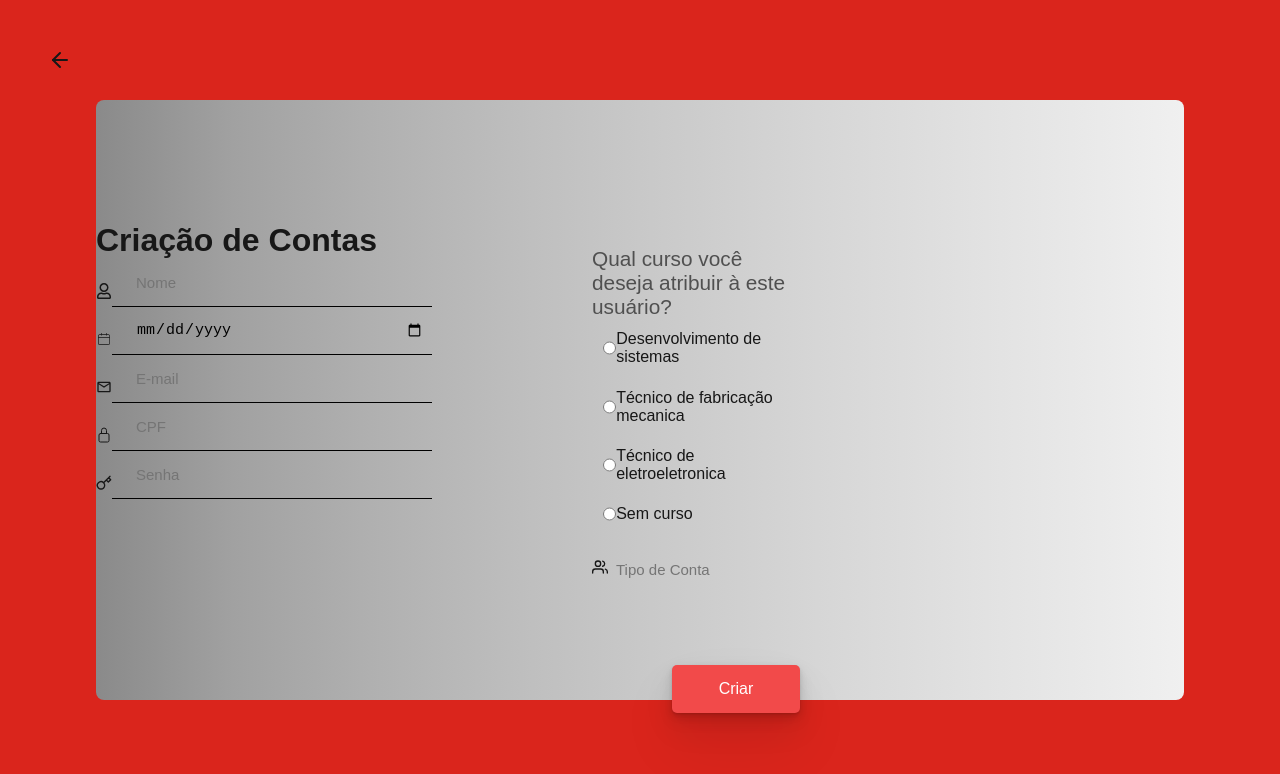
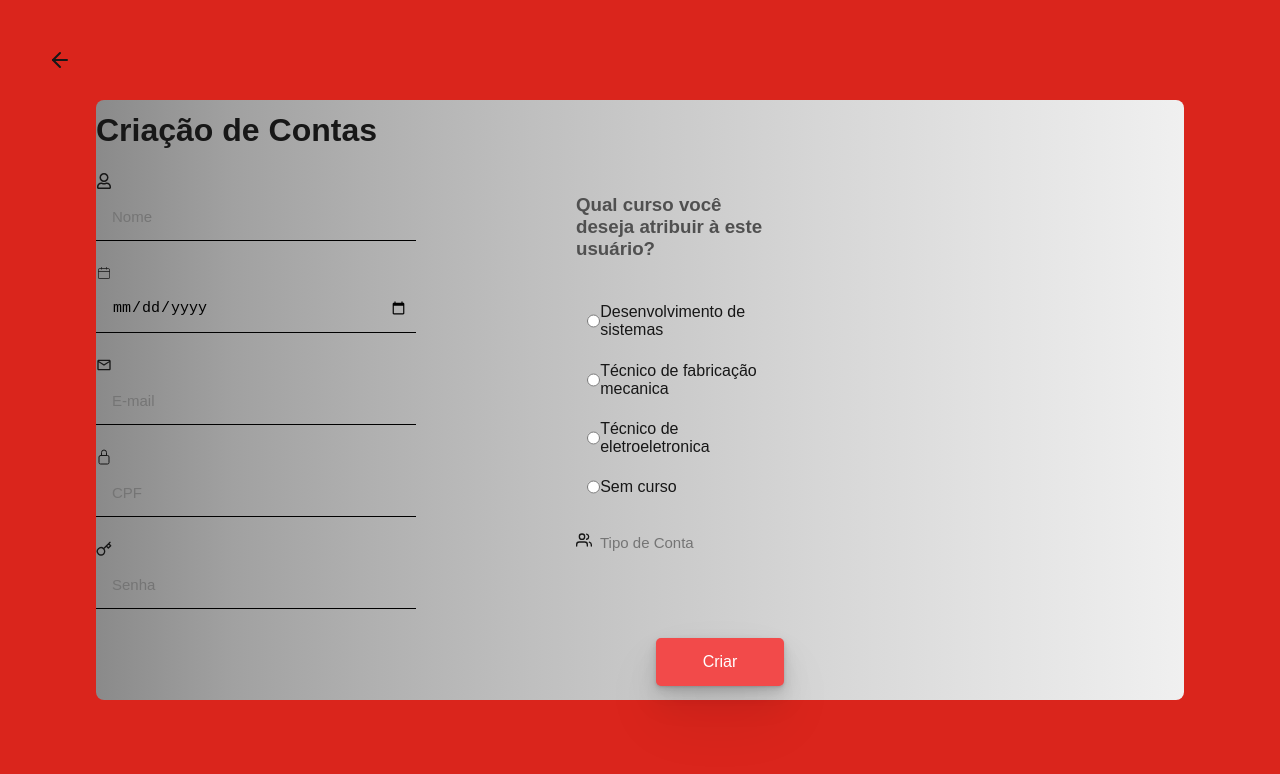
Before and after one commit to pablo-boop/CommandBlock-Front, a Next.js app: page /Conta in a window 1280 px wide. Shown: the top 774 px of the page. Built offline with nearby package versions, Linux system fonts and the light colour scheme.

Commit message:
tipo de conta

```diff
--- a/app/Conta/conta.module.css
+++ b/app/Conta/conta.module.css
@@ -48,10 +48,6 @@
     font-size: 1rem;
 }
 
-.campos {
-    display: flex;
-}
-
 .icone {
     margin-top: 1.5rem;
 }
@@ -63,13 +59,14 @@
     width: 20rem;
     height: 3rem;
     padding: 0.5rem;
-    padding-left: 1.5rem;
+    padding-left: 1rem;
     font-size: 15px;
 }
 
 .curso {
     color: #505050;
-    font-size: 1.3rem;
+    padding-bottom: 2rem;
+    display: flex;
 }
 
 .inputlabel {
@@ -115,5 +112,5 @@
 
 .direito {
     margin-right: 30rem;
-    margin-top: 10rem;
+    margin-top: 5rem;
 }
--- a/app/Conta/page.jsx
+++ b/app/Conta/page.jsx
@@ -6,7 +6,7 @@ import { IoLockClosedOutline } from "react-icons/io5";
 import {FiArrowLeft, FiKey, FiUsers } from "react-icons/fi";
 import { CiCalendar } from "react-icons/ci";
 
-const cadastro = () => {
+const conta = () => {
     return (
         <>
         <div className={styles.cadastro}>
@@ -51,7 +51,7 @@ const cadastro = () => {
                 <div className={styles.direito}>
 
 
-                    <p className={styles.curso}>Qual curso você deseja atribuir à este usuário?</p>
+                    <h3 className={styles.curso}>Qual curso você deseja atribuir à este usuário?</h3>
 
                     <div className={styles.opcoes}>
                     <label className={styles.inputlabel}>
@@ -91,4 +91,4 @@ const cadastro = () => {
     )
 }
 
-export default cadastro;
+export default conta;
```
